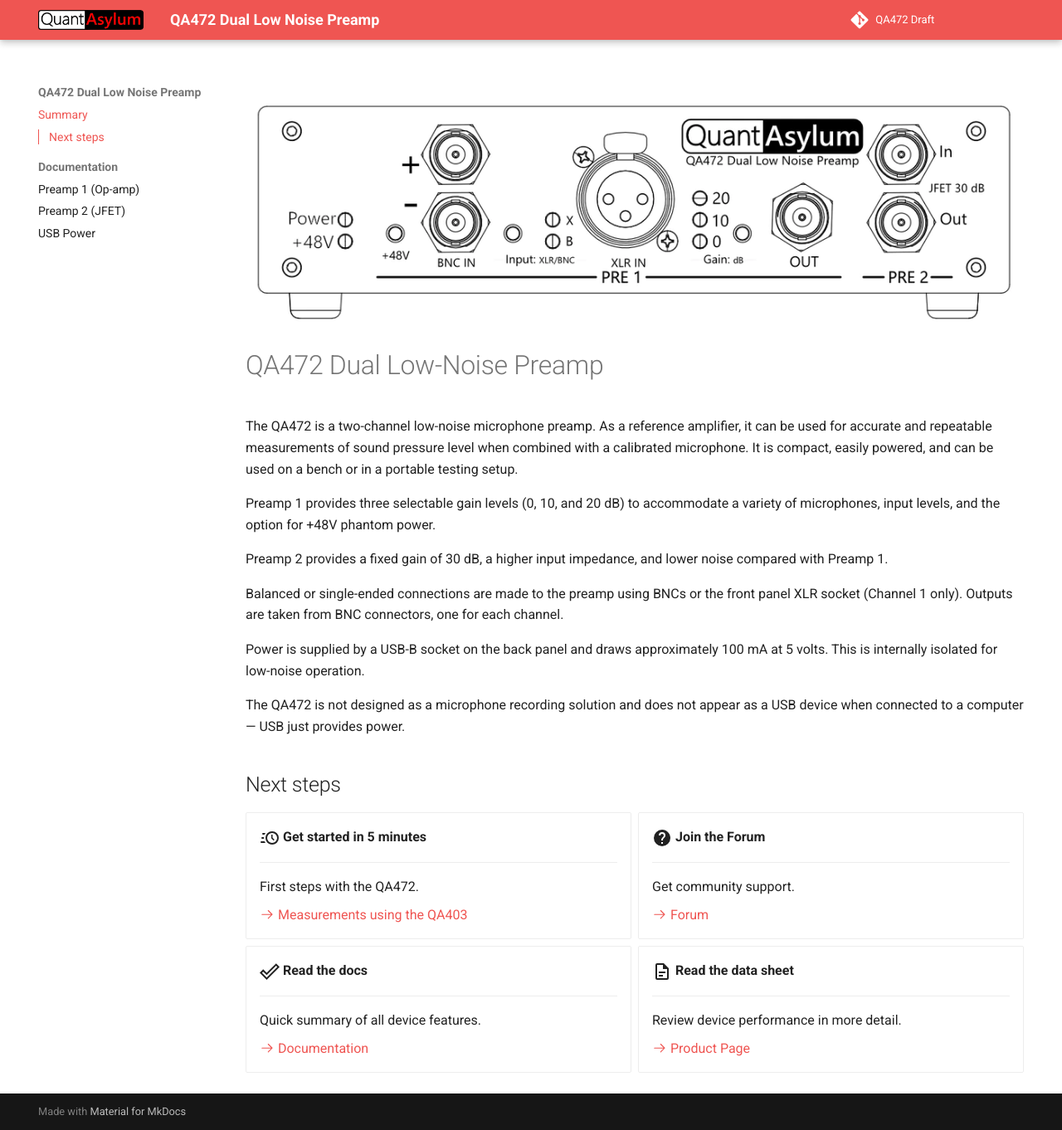
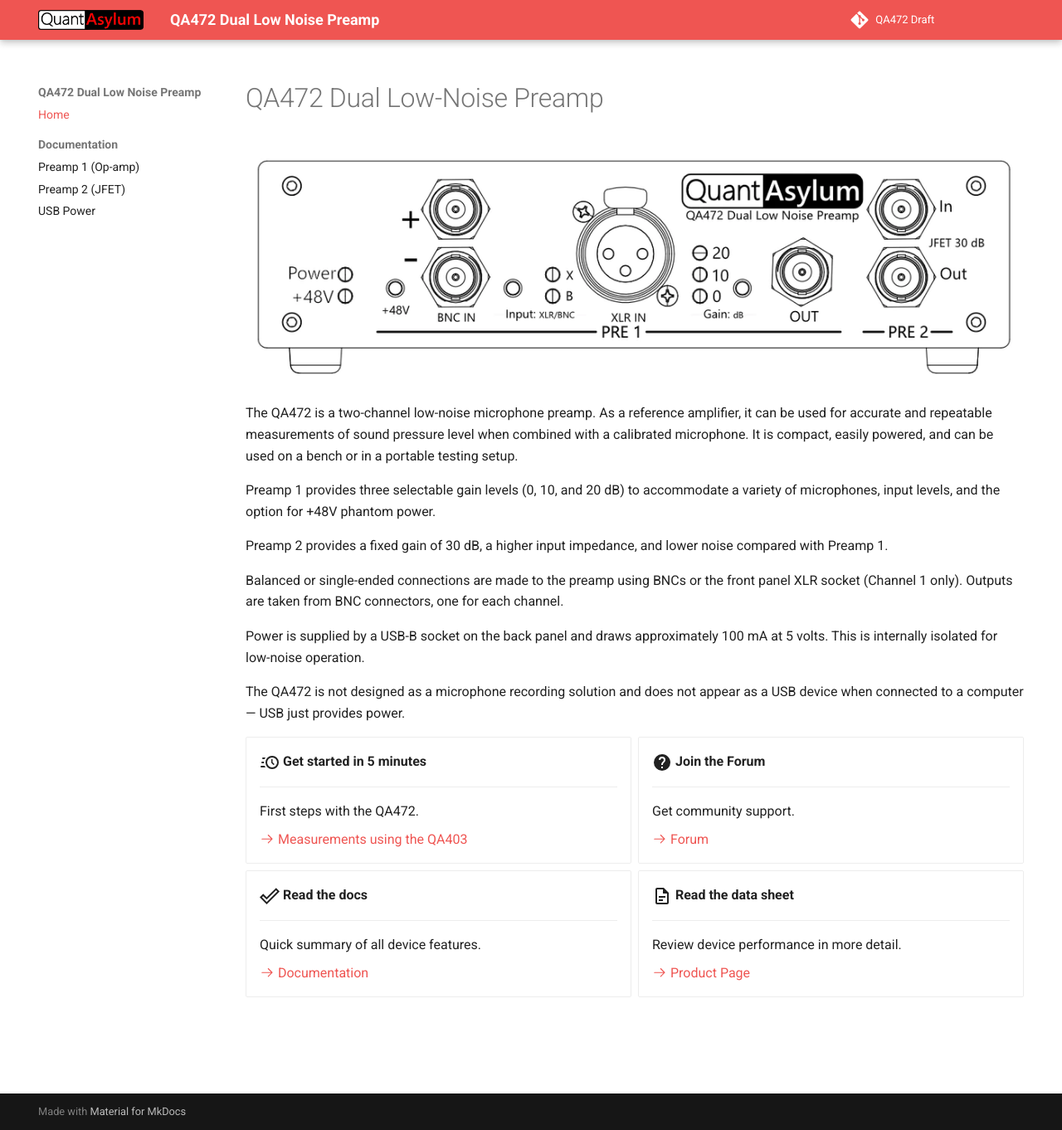
Before and after one commit to excitonlabs/QA472-Draft, an MkDocs documentation site: the page built from docs/index.md, in a window 1280 px wide and 1362 px high. Shown: the whole window at 83% size. Built offline with MkDocs 1.6.1 and Material for MkDocs 9.7.7, drawn with Linux system fonts in a browser that asks for light colours; comment, search, counter and statistics services are not loaded.

Commit message:
Rename landing page to Home

```diff
--- a/docs/index.md
+++ b/docs/index.md
@@ -1,7 +1,6 @@
+# QA472 Dual Low-Noise Preamp
 
 ![Screenshot](img/qa472_front_1024x1024.png)
-
-# QA472 Dual Low-Noise Preamp
 
 The QA472 is a two-channel low-noise microphone preamp. As a reference amplifier, it can be used for accurate and repeatable measurements of sound pressure level when combined with a calibrated microphone. It is compact, easily powered, and can be used on a bench or in a portable testing setup.
 
@@ -14,8 +13,6 @@
 Power is supplied by a USB-B socket on the back panel and draws approximately 100 mA at 5 volts. This is internally isolated for low-noise operation.
 
 The QA472 is not designed as a microphone recording solution and does not appear as a USB device when connected to a computer &mdash; USB just provides power.
-
-## Next steps
 
 <div class="grid cards" markdown>
 
--- a/mkdocs.yml
+++ b/mkdocs.yml
@@ -12,7 +12,7 @@
       - toc.integrate
 
 nav:
-  - "Summary": "index.md"
+  - "Home": "index.md"
   - "Documentation":
     - "Preamp 1 (Op-amp)": "overview/pre1.md"
     - "Preamp 2 (JFET)": "overview/pre2.md"
```
